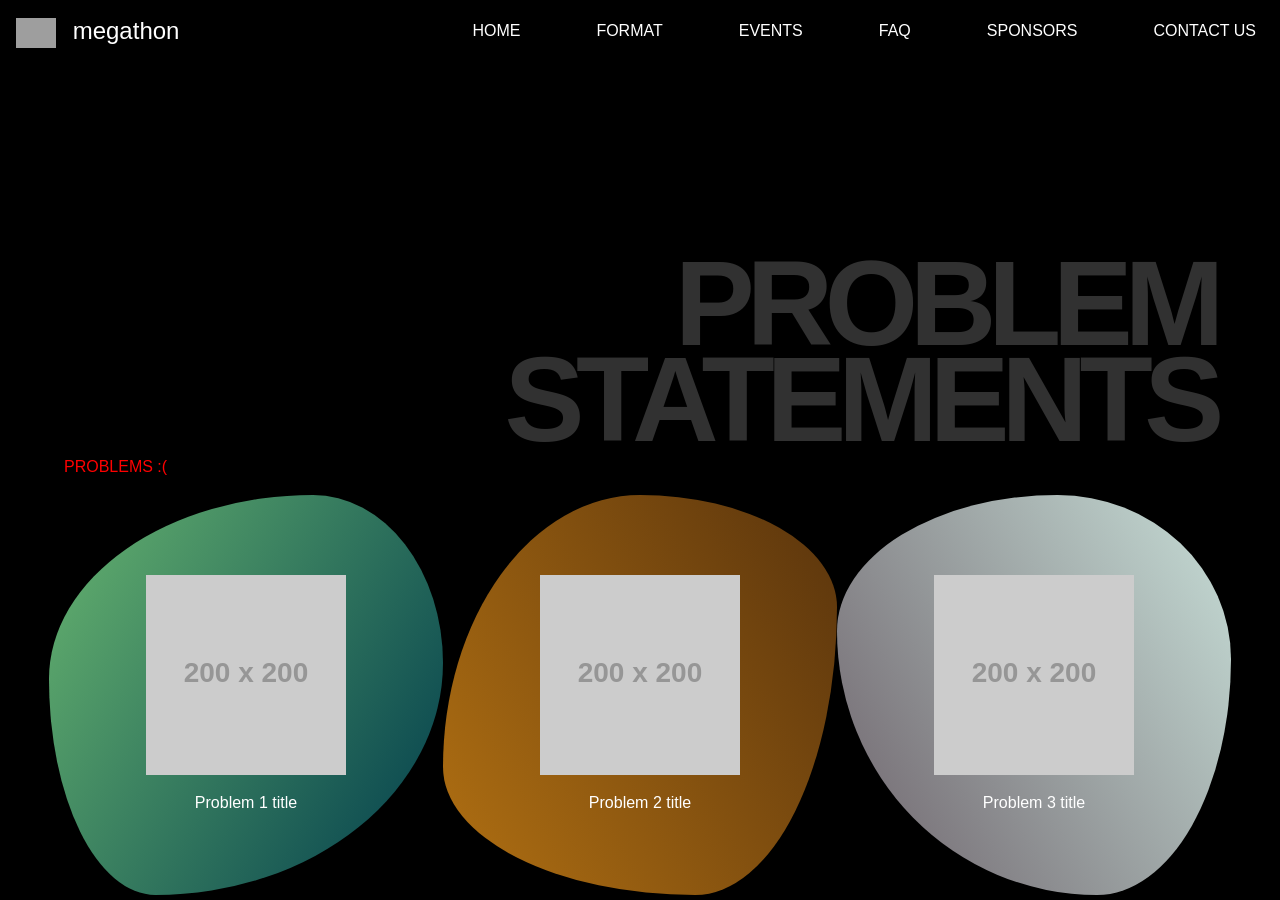
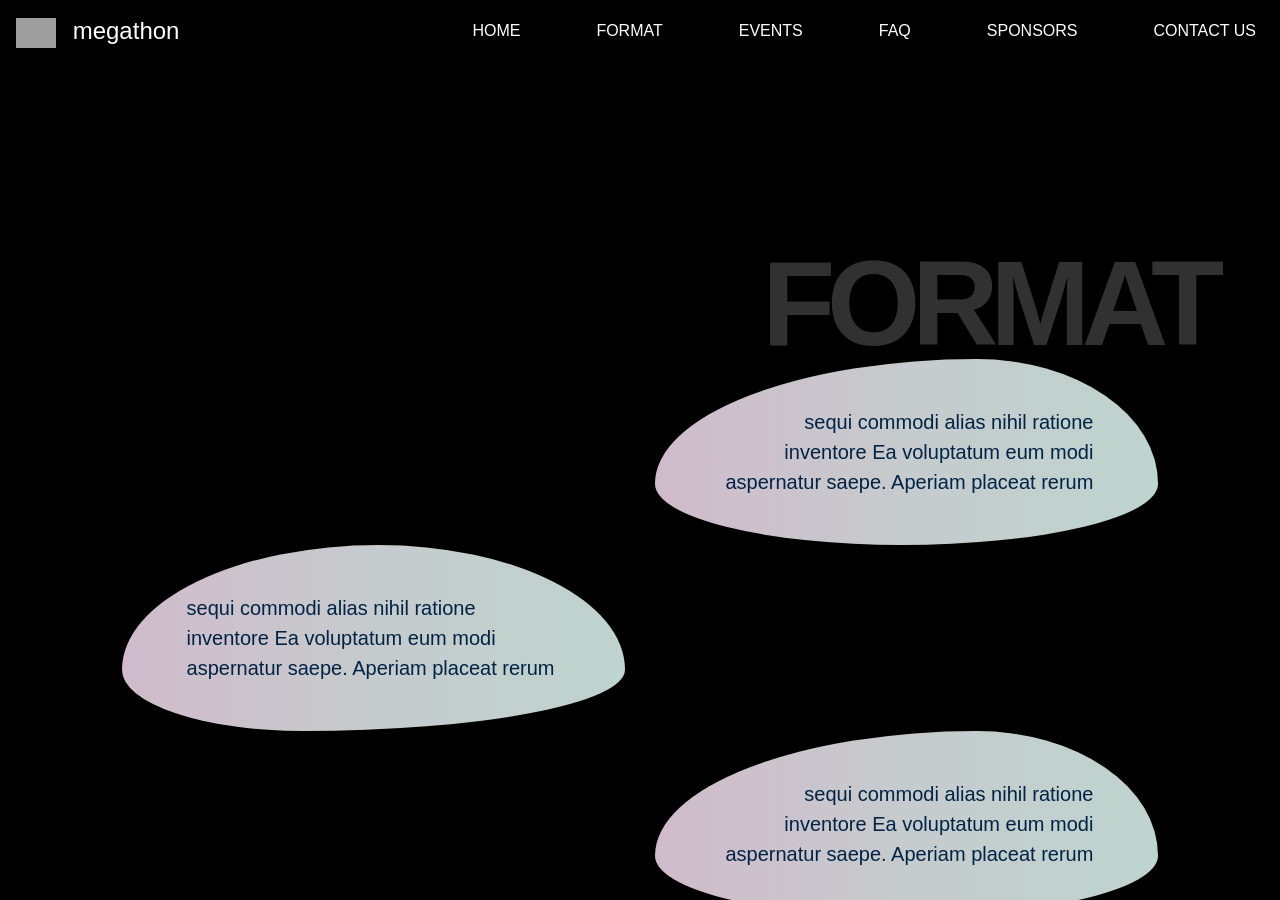
Before and after one commit to IIIT-ECell/megathon, a Jekyll site: the page built from index.html, in a window 1280 px wide and 900 px high, scrolled down 1825 px. Built offline with Jekyll 4.4.1, drawn with Linux system fonts in a browser that asks for light colours; nearby versions of some CDN libraries; some web fonts are replaced; some of the changed text lies outside the part shown.

Commit message:
Basic format section ready

```diff
--- /dev/null
+++ b/css/format.css
@@ -0,0 +1,32 @@
+.format-container {
+    width: 90%;
+    margin: auto;
+}
+
+.format-blob {
+    background: linear-gradient(to right, #D0BBCB, #C6CBCD, #BED4CE);
+
+    display: flex;
+    align-items: center;
+    justify-content: center;
+
+    padding: 2rem;
+
+    color: #012345;
+}
+
+.row:nth-child(odd) .format-blob {
+    border-radius: 64% 36% 51% 49% / 67% 67% 33% 33%;
+    text-align: right;
+}
+
+.row:nth-child(even) .format-blob {
+    border-radius: 51% 49% 64% 36% / 67% 67% 33% 33%;
+    text-align: left;
+}
+
+.format-blob-text {
+    width: 85%;
+    margin: 1rem auto;
+    font-size: 1.25rem;
+}
--- a/css/home.css
+++ b/css/home.css
@@ -1,6 +1,7 @@
 body {
     color: white;
     background: black;
+    overflow-x: hidden;
 }
 
 .fullpage {
--- a/index.html
+++ b/index.html
@@ -3,7 +3,6 @@ layout: home
 ---
 
 {% capture ABOUT_US %}
-
 <div class="row">
     <div class="col-md-6 col-sm-12 about-blob about-blob-left">
         <div class="about-blob-heading">
@@ -42,10 +41,43 @@ layout: home
 {% include section.html heading="About us" content=ABOUT_US style="about_us" %}
 
 <div class="p-md-5 w-100 invisible">&nbsp;</div>
+{% capture FORMAT %}
+<div class="format-container">
+    <div class="row">
+        <div class="col-md-6 offset-md-6 col-sm-12">
+            <div class="format-blob">
+                <div class="format-blob-text">sequi commodi alias nihil ratione inventore Ea voluptatum eum modi aspernatur saepe. Aperiam placeat rerum</div>
+            </div>
+        </div>
+    </div>
+    <div class="row">
+        <div class="col-md-6 col-sm-12">
+            <div class="format-blob">
+                <div class="format-blob-text">sequi commodi alias nihil ratione inventore Ea voluptatum eum modi aspernatur saepe. Aperiam placeat rerum</div>
+            </div>
+        </div>
+    </div>
+    <div class="row">
+        <div class="col-md-6 offset-md-6 col-sm-12">
+            <div class="format-blob">
+                <div class="format-blob-text">sequi commodi alias nihil ratione inventore Ea voluptatum eum modi aspernatur saepe. Aperiam placeat rerum</div>
+            </div>
+        </div>
+    </div>
+    <div class="row">
+        <div class="col-md-6 col-sm-12">
+            <div class="format-blob">
+                <div class="format-blob-text">sequi commodi alias nihil ratione inventore Ea voluptatum eum modi aspernatur saepe. Aperiam placeat rerum</div>
+            </div>
+        </div>
+    </div>
+</div>
+{% endcapture %}
+{% include section.html heading="Format" content=FORMAT style="format" %}
+
+<div class="p-md-5 w-100 invisible">&nbsp;</div>
 
 {% capture PROBLEM_STATEMENT %}
-<p style="color: red">PROBLEMS :(</p>
-
 <div class="row">
     <div class="col-md-4 probs-blob probs-blob-left">
         <div class="probs-blob-img">
```
